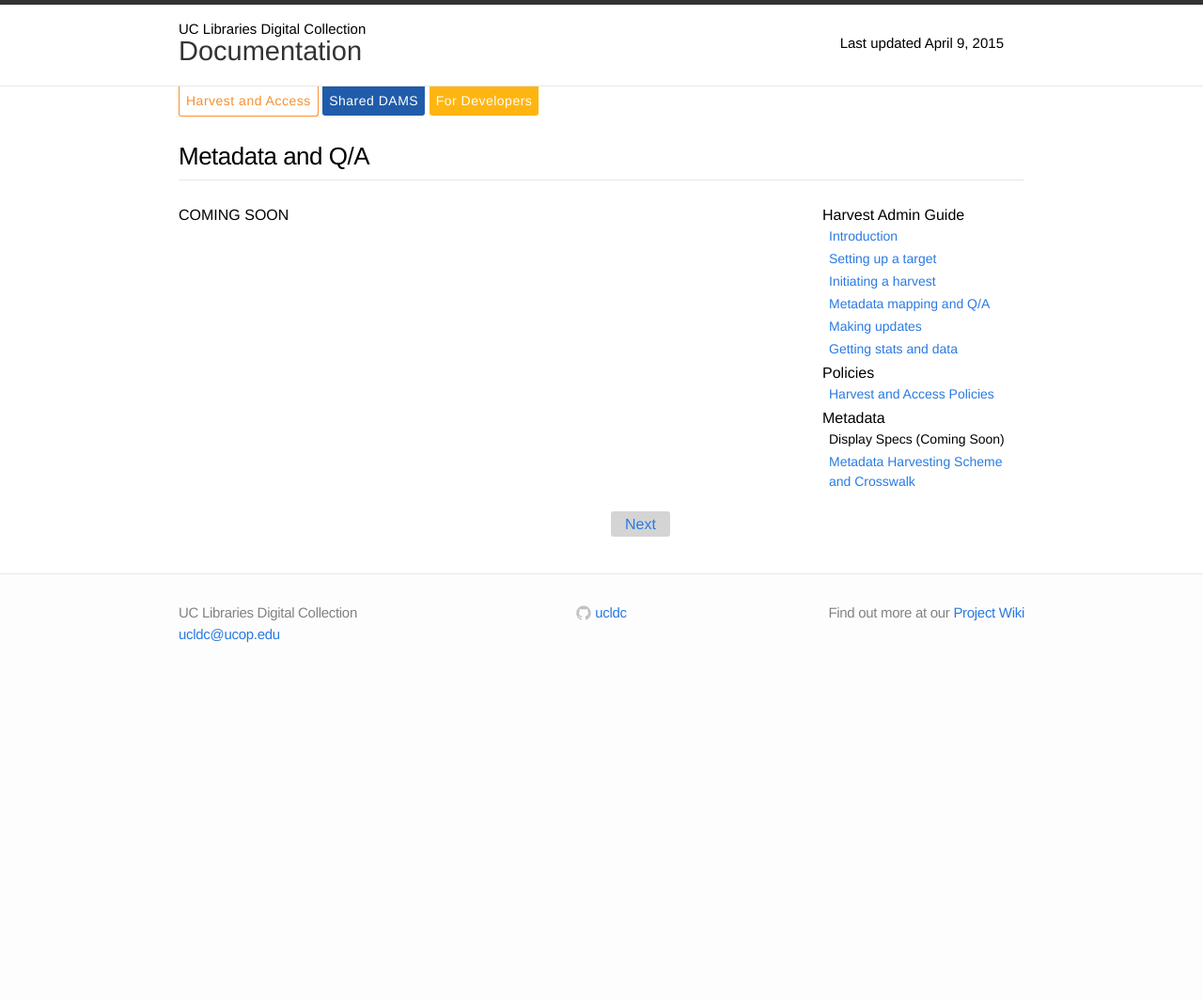
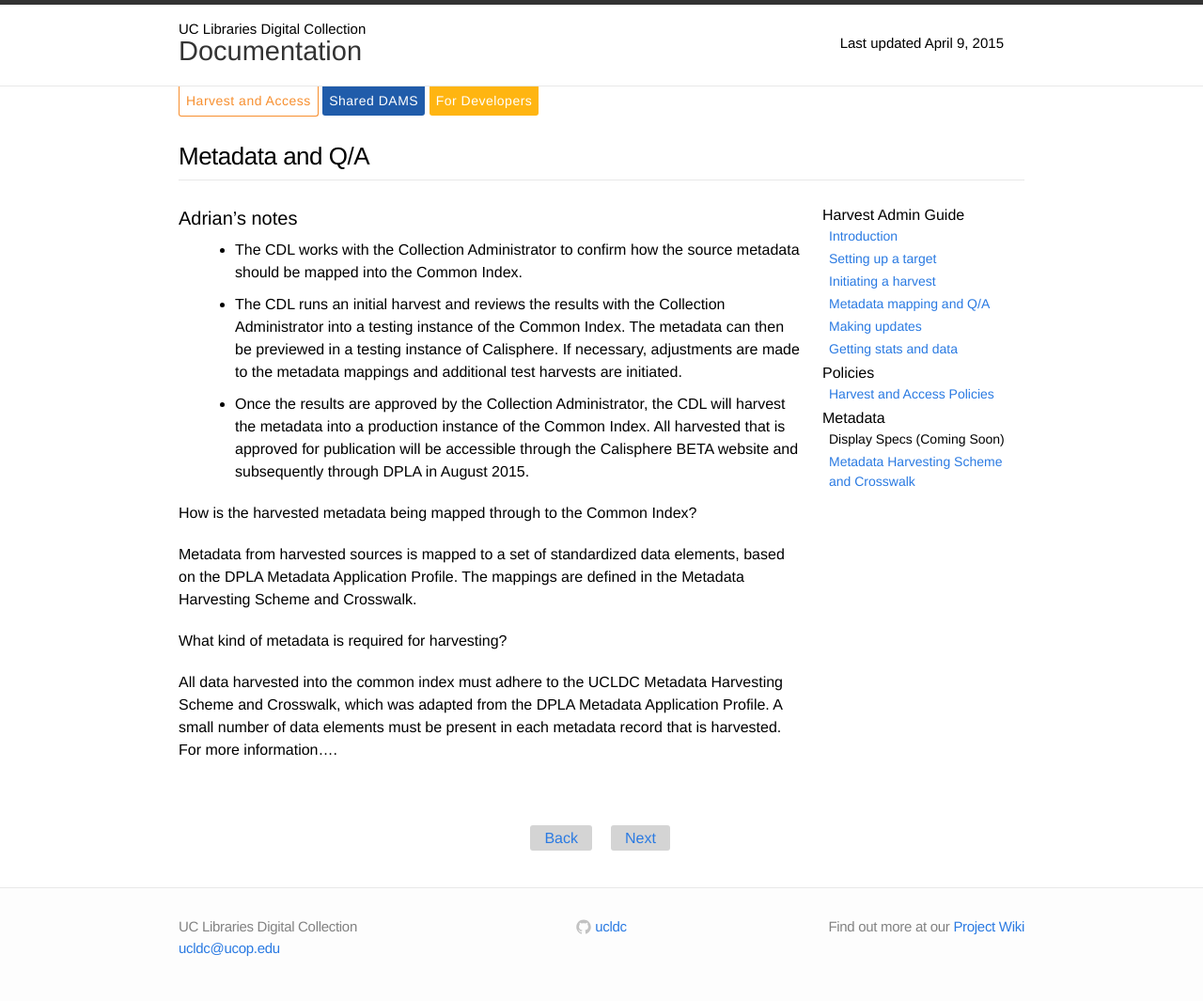
Before and after one commit to ucldc/ucldc-docs, a Jekyll site: the page built from docs/registry/q-a.md, in a window 1280 px wide. Shown: the whole page at 94% size. Built offline with Jekyll 4.4.1, drawn with Linux system fonts in a browser that asks for light colours; nearby versions of some CDN libraries; before the commit the page ends 900 px from its top, so only the background shows below that.

Commit message:
Update q-a.md
added navigation + Adrian's notes

```diff
--- a/docs/registry/q-a.md
+++ b/docs/registry/q-a.md
@@ -1,9 +1,23 @@
 ---
 layout: registry-doc
 title: Metadata and Q/A
-next_section: registry/access-policies/
+next_section: registry/updates
+prev_section: registry/start
 permalink: /docs/registry/q-a/
 breadcrumbs: Calisphere Admin Guide
 ---
 
-COMING SOON
+##Adrian's notes
+
+- The CDL works with the Collection Administrator to confirm how the source metadata should be mapped into the Common Index.
+- The CDL runs an initial harvest and reviews the results with the Collection Administrator into a testing instance of the Common Index.  The metadata can then be previewed in a testing instance of Calisphere.  If necessary, adjustments are made to the metadata mappings and additional test harvests are initiated.
+- Once the results are approved by the Collection Administrator, the CDL will harvest the metadata into a production instance of the Common Index. All harvested that is approved for publication will be accessible through the Calisphere BETA website and subsequently through DPLA in August 2015.
+
+How is the harvested metadata being mapped through to the Common Index?
+
+Metadata from harvested sources is mapped to a set of standardized data elements, based on the DPLA Metadata Application Profile.  The mappings are defined in the Metadata Harvesting Scheme and Crosswalk.
+
+
+What kind of metadata is required for harvesting?
+
+All data harvested into the common index must adhere to the UCLDC Metadata Harvesting Scheme and Crosswalk, which was adapted from the DPLA Metadata Application Profile.  A small number of data elements must be present in each metadata record that is harvested.  For more information....
```
